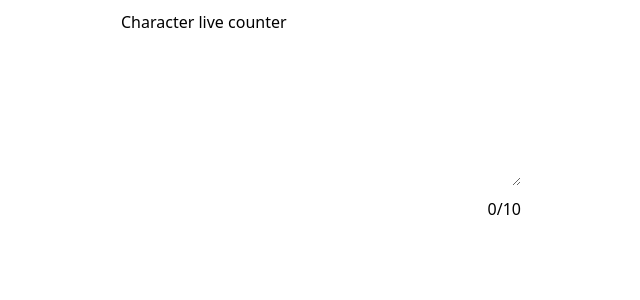
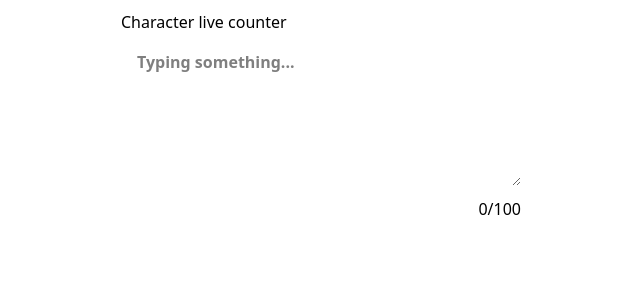
Before and after one commit to vyasan-6-6/REACT-PRACTICALS, a React (Vite) app: page / in a window 1280 px wide. Shown: the top 300 px of the page, without its empty margins (319-959 px from the left). Built offline with nearby package versions, Linux system fonts and the light colour scheme.

Commit message:
Live Charater Counter added (Prevent Typing After Limit)

```diff
--- a/src/components/CharacterCounter.jsx
+++ b/src/components/CharacterCounter.jsx
@@ -4,12 +4,18 @@ import { useState } from "react"
 
 const CharacterCounter = () => {
     const [text,setText] = useState('');
-const maxlimit = 10;
+const maxlimit = 100;
   return (
     <div className="w-100 mx-auto  mt-2.5 ">
     <h1>Character live counter</h1>
     <textarea
-    onChange={(e)=>setText(e.target.value)}
+  onChange={(e) => {
+  if (e.target.value.length <= maxlimit) {
+    setText(e.target.value);
+  }
+}}
+placeholder="Typing something..."
+
     rows={5}
     className="p-4 w-full font-bold"
     />
```
